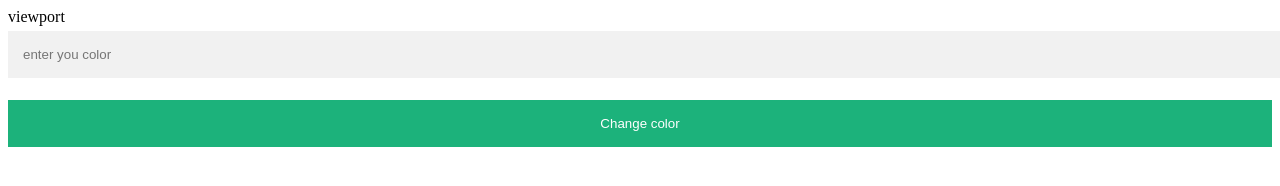
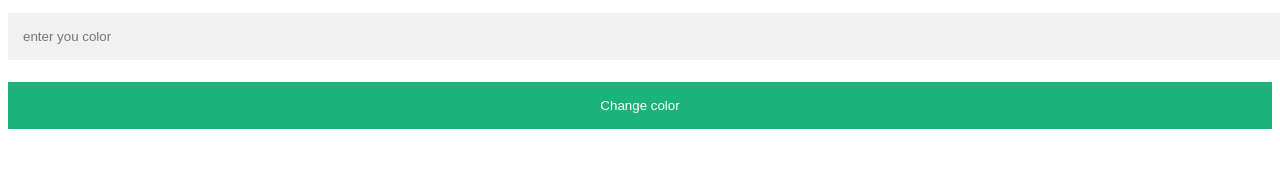
Before and after one commit to Hashmatullahnazari/colorsapp1, a plain HTML site: page index.html in a window 1280 px wide. Shown: the top 186 px of the page. Drawn offline with Linux system fonts and the light colour scheme.

Commit message:
remove issue

```diff
--- a/index.html
+++ b/index.html
@@ -5,7 +5,7 @@
     <title>Document</title>
     <meta name="viewport" content="width=device-width, initial-scale=1.0">
     <link rel="stylesheet" href="style.css">
-    viewport
+
 </head>
 <body>
 <div class="container">
```
